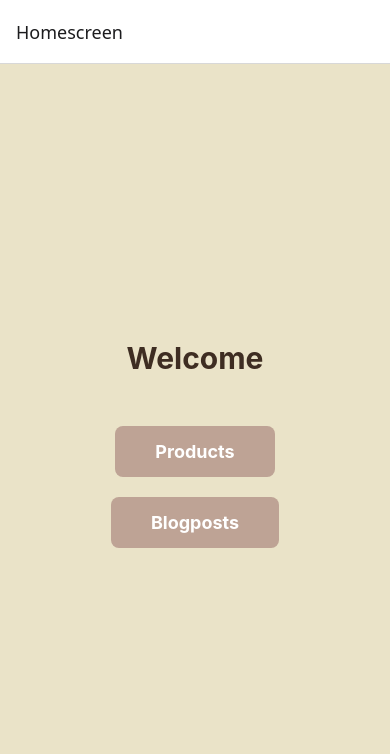
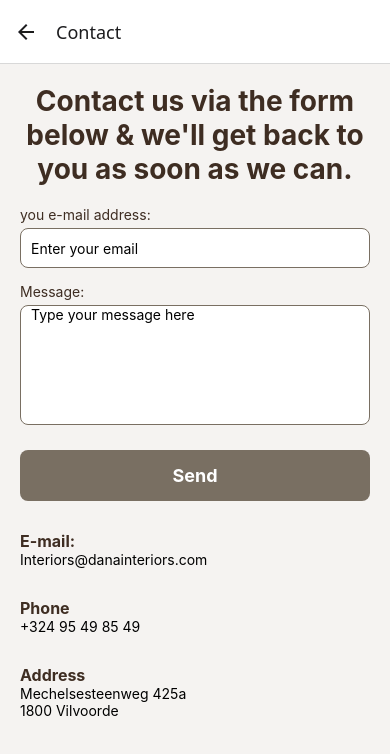
Before and after one commit to AlithaPwls/mobile-app, a React Native app: screen /Contact in a window 390 px wide. Shown: the top 754 px of the page. Built offline with nearby package versions, Linux system fonts and the light colour scheme.

Commit message:
feat: add Contact screen and update navigation structure

```diff
--- a/App.js
+++ b/App.js
@@ -7,6 +7,7 @@ import Products from "./screens/Products.js";
 import ProductDetails from "./screens/ProductDetails.js";
 import Blogposts from "./screens/Blogposts.js";
 import Cart from "./screens/Cart.js";
+import Contact from "./screens/Contact.js"; // Ensure this import is correct
 
 
 const Stack = createStackNavigator();
@@ -20,6 +21,7 @@ export default function App() {
         <Stack.Screen name="ProductDetails" component={ProductDetails} />
         <Stack.Screen name='Blogposts' component={Blogposts} />
         <Stack.Screen name="Cart" component={Cart} />
+        <Stack.Screen name="Contact" component={Contact} />
       </Stack.Navigator>
     </NavigationContainer>
   );
--- a/screens/Cart.js
+++ b/screens/Cart.js
@@ -1,7 +1,7 @@
 import React from "react";
-import { View, Text, Image, StyleSheet, ScrollView } from "react-native";
+import { View, Text, Image, StyleSheet, ScrollView, TouchableOpacity } from "react-native";
 
-const Cart = ({ route }) => {
+const Cart = ({ route, navigation }) => {
   const { cartItem } = route.params || {};
 
   return (
@@ -24,6 +24,13 @@ const Cart = ({ route }) => {
           <Text style={styles.emptyText}>Your cart is empty.</Text>
         )}
       </ScrollView>
+
+      <TouchableOpacity
+        style={styles.button}
+        onPress={() => navigation.navigate("Products")}
+      >
+        <Text style={styles.buttonText}>Check out here</Text>
+      </TouchableOpacity>
     </View>
   );
 };
@@ -31,7 +38,7 @@ const Cart = ({ route }) => {
 const styles = StyleSheet.create({
   container: {
     flex: 1,
-    backgroundColor: "#eae3c8",
+    backgroundColor: "#dad3c5",
     padding: 20,
   },
   heading: {
@@ -52,7 +59,7 @@ const styles = StyleSheet.create({
   cartItem: {
     flexDirection: "row",
     alignItems: "center",
-    backgroundColor: "#fff",
+    backgroundColor: "#f5f3f1",
     padding: 10,
     borderRadius: 8,
     marginBottom: 15,
--- /dev/null
+++ b/screens/Contact.js
@@ -0,0 +1,107 @@
+import React, { useState } from "react";
+import { StyleSheet, View, ScrollView, Text, TextInput, TouchableOpacity } from "react-native";
+
+const Contact = () => {
+    const [email, setEmail] = useState("");
+    const [message, setMessage] = useState("");
+
+    const handleSend = () => {
+        // Logic to send the message
+        console.log("Email:", email);
+        console.log("Message:", message);
+    };
+
+    return (
+        <View style={styles.outerContainer}>
+            <ScrollView contentContainerStyle={styles.container}>
+            <Text style={styles.heading}>Contact us via the form below & we'll get back to you as soon as we can.</Text>
+                <Text style={styles.label}>you e-mail address:</Text>
+                <TextInput
+                    style={styles.input}
+                    value={email}
+                    onChangeText={setEmail}
+                    keyboardType="email-address"
+                    placeholder="Enter your email"
+                />
+                <Text style={styles.label}>Message:</Text>
+                <TextInput
+                    style={[styles.input, styles.messageInput]}
+                    value={message}
+                    onChangeText={setMessage}
+                    multiline
+                    numberOfLines={4}
+                    placeholder="Type your message here"
+                />
+                <TouchableOpacity style={styles.button} onPress={handleSend}>
+                    <Text style={styles.buttonText}>Send</Text>
+                </TouchableOpacity>
+
+                <Text style={styles.bold}>E-mail:</Text>
+                <Text style={styles.text}>Interiors@danainteriors.com</Text>
+
+
+                <Text style={styles.bold}>Phone</Text>
+                <Text style={styles.text}>+324 95 49 85 49</Text>
+
+                <Text style={styles.bold}>Address</Text>
+                <Text style={styles.text}>Mechelsesteenweg 425a</Text>
+                <Text style={styles.text}>1800 Vilvoorde</Text>
+
+            </ScrollView>
+        </View>
+    );
+};
+
+const styles = StyleSheet.create({
+    outerContainer: {
+        flex: 1,
+        backgroundColor: '#f5f3f1',
+    },
+    container: {
+        padding: 20,
+    },
+    label: {
+        marginBottom: 5,
+        color: '#3e2d22',
+    },
+    heading: {
+        fontSize: 28,
+        fontWeight: "bold",
+        color: "#3e2d22",
+        marginBottom: 20,
+        textAlign: "center",
+    },
+    bold: {
+        fontSize: 16,
+        fontWeight: "bold",
+        color: "#3e2d22",
+        marginTop: 30,
+    },
+    input: {
+        backgroundColor: '#fff',
+        height: 40,
+        borderColor: '#796f62',
+        borderWidth: 1,
+        marginBottom: 15,
+        paddingHorizontal: 10,
+        borderRadius: 8,
+    },
+    messageInput: {
+        height: 120,
+        textAlignVertical: 'top',
+    },
+    button: {
+        backgroundColor: "#796f62",
+        paddingVertical: 15,
+        borderRadius: 8,
+        marginTop: 10,
+        alignItems: "center",
+    },
+    buttonText: {
+        color: "#fff",
+        fontSize: 18,
+        fontWeight: "bold",
+    }
+});
+
+export default Contact;
--- a/screens/HomeScreen.js
+++ b/screens/HomeScreen.js
@@ -1,9 +1,13 @@
 import React from "react";
-import { View, Text, TouchableOpacity, StyleSheet } from "react-native";
+import { View, Text, TouchableOpacity, StyleSheet, ImageBackground } from "react-native";
 
 const HomeScreen = ({ navigation }) => {
   return (
-    <View style={styles.container}>
+    <ImageBackground
+      source={require("../images/ca5d84547a90bcb5b1be629b7a2cb85b.jpg")}
+      style={styles.container}
+      resizeMode="cover"
+    >
       <Text style={styles.heading}>Welcome</Text>
 
       <TouchableOpacity
@@ -19,31 +23,40 @@ const HomeScreen = ({ navigation }) => {
       >
         <Text style={styles.buttonText}>Blogposts</Text>
       </TouchableOpacity>
-    </View>
+
+      <TouchableOpacity
+        style={styles.button}
+        onPress={() => navigation.navigate("Contact")}
+      >
+        <Text style={styles.buttonText}>Contact</Text>
+      </TouchableOpacity>
+    </ImageBackground>
   );
 };
 
 const styles = StyleSheet.create({
   container: {
     flex: 1,
-    backgroundColor: "#eae3c8",
     alignItems: "center",
     justifyContent: "center",
     padding: 20,
   },
   heading: {
-    fontSize: 30,
-    fontWeight: "bold",
-    color: "#3e2d22",
+    fontSize: 45,
+    fontWeight: "900",
+    color: "#f5f3f1",
     marginBottom: 50,
+    padding: 15,
+    borderRadius: 8,
   },
   button: {
-    backgroundColor: "#bea395",
+    backgroundColor: "#796f62",
     paddingVertical: 15,
     paddingHorizontal: 40,
     borderRadius: 8,
     marginBottom: 20,
     alignItems: "center",
+    width: "80%", // optional: set button width
   },
   buttonText: {
     color: "#fff",
--- a/screens/ProductDetails.js
+++ b/screens/ProductDetails.js
@@ -37,9 +37,10 @@ const ProductDetails = ({ route, navigation }) => {
         <Text style={styles.quantityText}>+</Text>
       </TouchableOpacity>
 
-      <Text style={styles.totalPrice}>Total: €{totalPrice.toFixed(2)}</Text>
 
     </View>
+        <Text style={styles.totalPrice}>Total: €{totalPrice.toFixed(2)}</Text>
+
     <TouchableOpacity style={styles.addToCartButton} onPress={() =>
       navigation.navigate("Cart", {
         cartItem: {
@@ -64,12 +65,12 @@ const ProductDetails = ({ route, navigation }) => {
 const styles = StyleSheet.create({
   container: {
     flex: 1,
-    backgroundColor: "#eae3c8",
+    backgroundColor: "#f5f3f1",
     paddingTop: 20,
   },
 
   scrollContainer: {
-    backgroundColor: "#eae3c8",
+    backgroundColor: "#f5f3f1",
     alignItems: "center",
     paddingTop: 20,
     paddingBottom: 80,
@@ -78,7 +79,7 @@ const styles = StyleSheet.create({
   title: {
     fontSize: 25,
     fontWeight: "bold",
-    color: "#3e2d22",
+    color: "#796f62",
     marginTop: 10,
     marginBottom: 50,
   },
@@ -110,10 +111,10 @@ const styles = StyleSheet.create({
     gap: 10,
   },
   quantityButton: {
-    backgroundColor: "#3e2d22",
-    paddingVertical: 10,
-    paddingHorizontal: 20,
-    borderRadius: 5,
+    backgroundColor: "#796f62",
+    paddingVertical: 5,
+    paddingHorizontal: 10,
+    borderRadius: 50,
   },
   quantityText: {
     fontSize: 20,
@@ -130,9 +131,11 @@ const styles = StyleSheet.create({
     fontSize: 20,
     fontWeight: "bold",
     color: "#3e2d22",
+    marginVertical: 50,
+
   },
   addToCartButton: {
-    backgroundColor: "#bea395",
+    backgroundColor: "#796f62",
     paddingVertical: 12,
     paddingHorizontal: 20,
     borderRadius: 8,
--- a/screens/Products.js
+++ b/screens/Products.js
@@ -35,7 +35,6 @@ const products = ({ navigation }) => {
   return (
     <View style={styles.container}>
 
-
       <Text style={styles.heading}>Products</Text>
       <ScrollView contentContainerStyle={styles.scrollContainer}>
         {products.map((product) => (
@@ -57,7 +56,7 @@ const products = ({ navigation }) => {
 const styles = StyleSheet.create({
   container: {
     flex: 1,
-    backgroundColor: "#eae3c8",
+    backgroundColor: "#f5f3f1",
     alignItems: "center",
     paddingTop: 20,
   },
@@ -66,7 +65,7 @@ const styles = StyleSheet.create({
     fontSize: 30,
     fontWeight: "bold",
     marginBottom: 20,
-    color: "#3e2d22",
+    color: "#796f62",
   },
   scrollContainer: {
     paddingBottom: 80,
```
